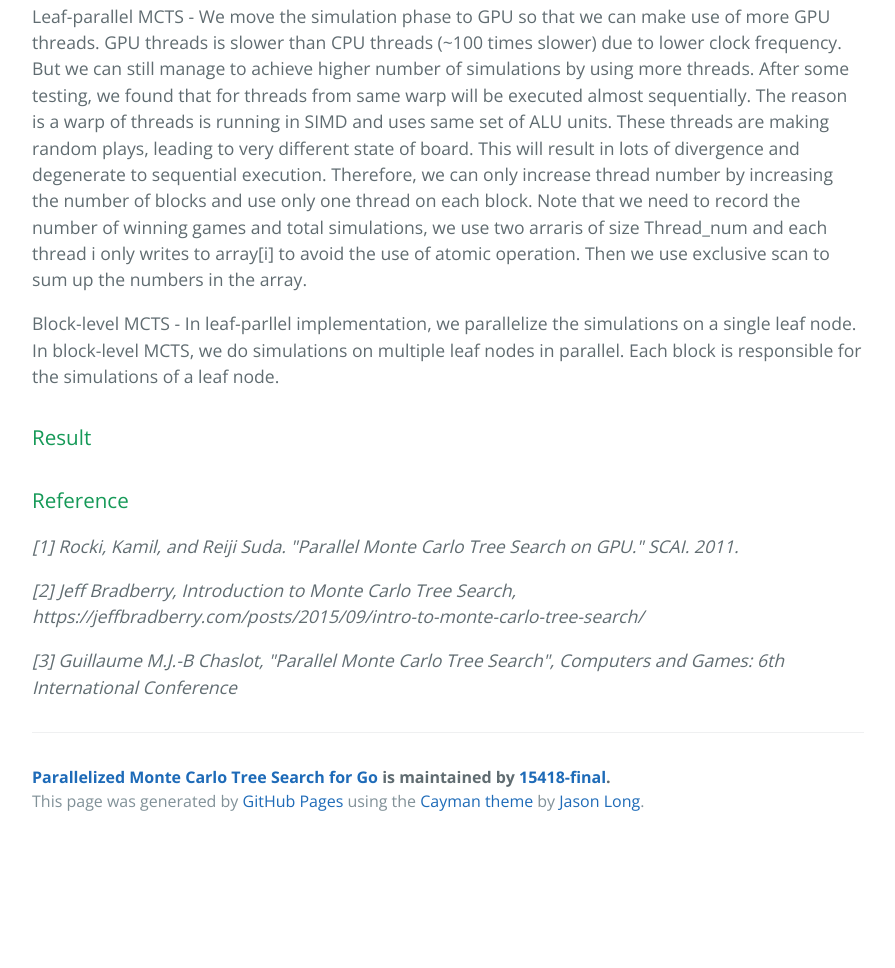
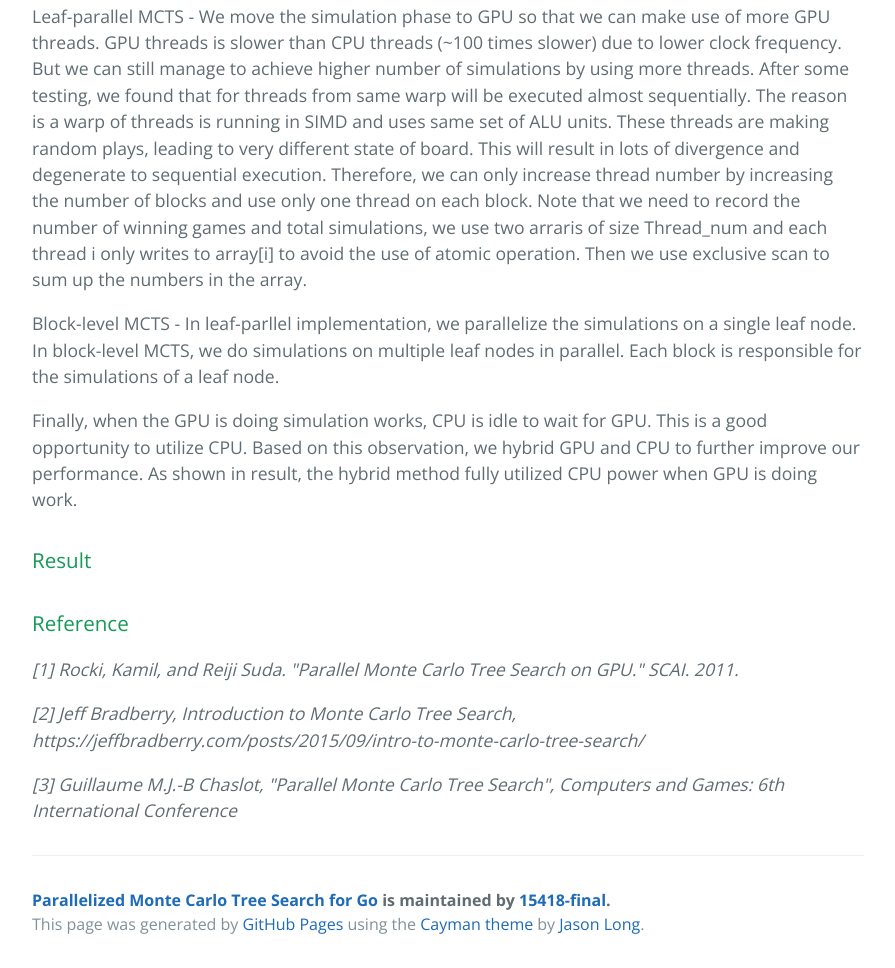
Before and after one commit to 15418-final/parallelizedMCTS_web, a plain HTML site: page final_write_up.html in a window 1280 px wide. Shown: the part 2955-3923 px from the top of the page, without its empty margins (192-1087 px from the left). Before the commit the page ends 3800 px from the top, so only its background shows below. Drawn offline with nearby package versions, Linux system fonts and the light colour scheme.

Commit message:
Update final_write_up.html

```diff
--- a/final_write_up.html
+++ b/final_write_up.html
@@ -132,7 +132,10 @@ performance improvemnt in terms of number of simulated games, and win ratios bet
   Block-level MCTS - In leaf-parllel implementation, we parallelize the simulations on a single leaf node. In block-level MCTS,
   we do simulations on multiple leaf nodes in parallel. Each block is responsible for the simulations of a leaf node.
 </p>
-
+<p>
+  Finally, when the GPU is doing simulation works, CPU is idle to wait for GPU. This is a good opportunity to utilize CPU. Based on this observation, we hybrid GPU and CPU to further improve our performance.
+  As shown in result, the hybrid method fully utilized CPU power when GPU is doing work.
+</p>
 
 <h3>
 <a id="result" class="anchor" href="#summary" aria-hidden="true"><span aria-hidden="true" class="octicon octicon-link"></span></a>Result</h3>
```
